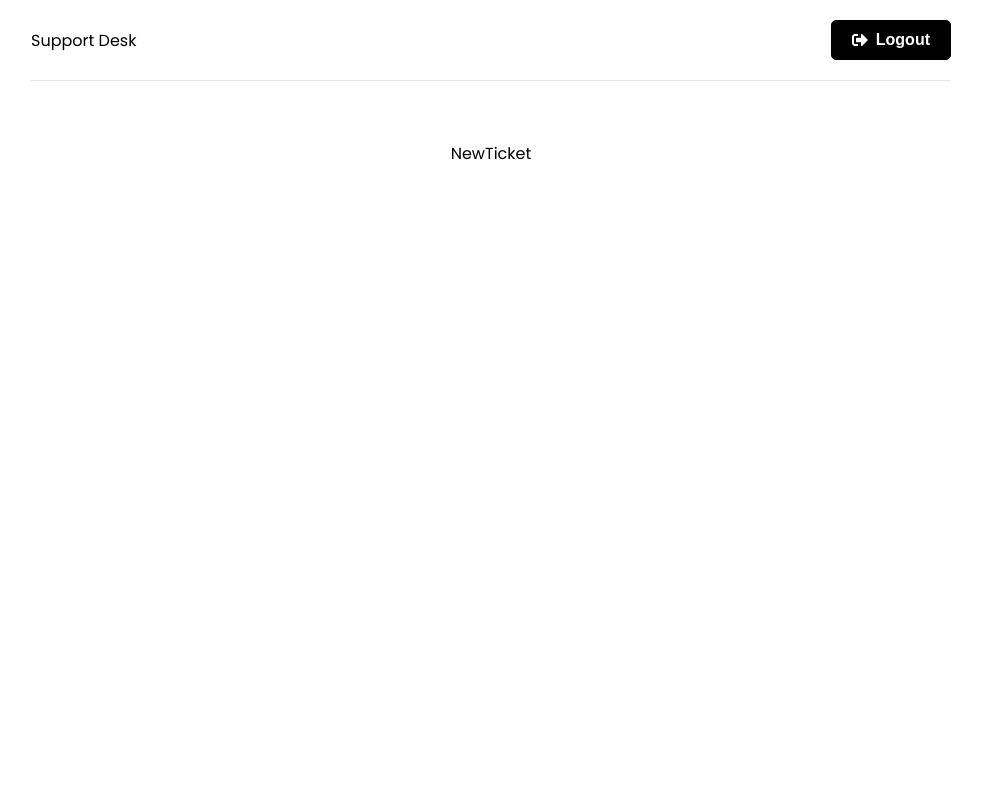
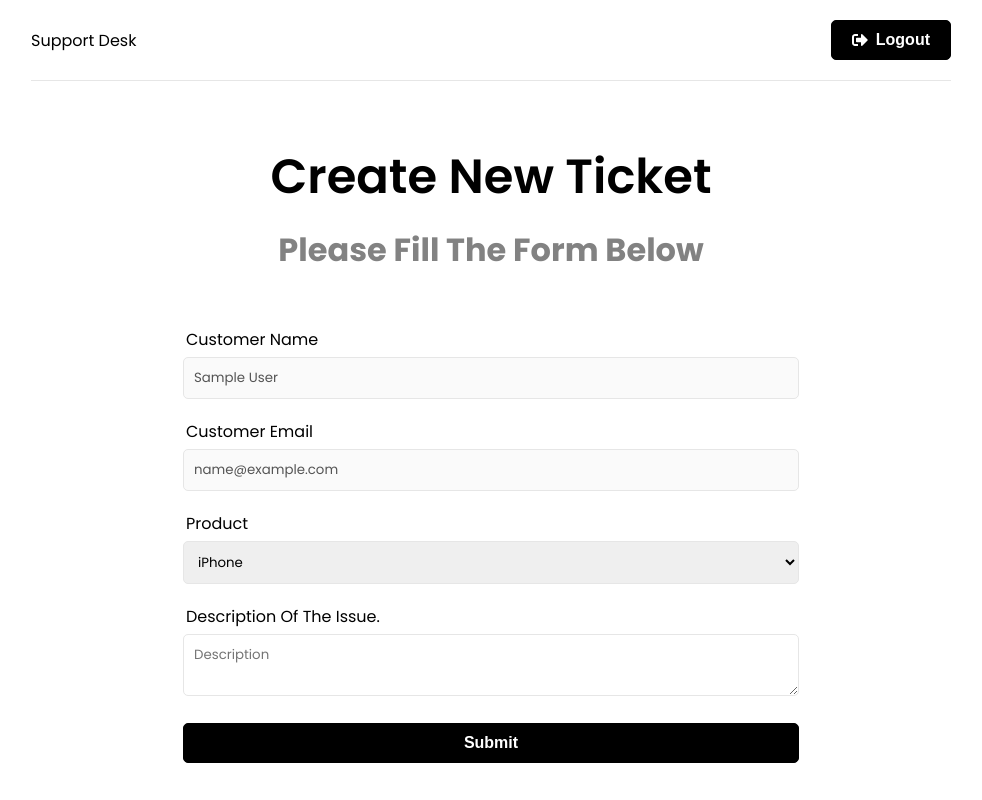
Before and after one commit to SebRincon/support-desk-app, a React (Create React App) app in the folder frontend/: page /new-ticket in a window 1280 px wide. Shown: the whole page, without its empty margins (149-1131 px from the left). Built offline with nearby package versions, Linux system fonts and the light colour scheme; sample sign-in values are in the browser's storage.

Commit message:
Created the New Ticket form page

```diff
--- a/frontend/src/pages/NewTicket.jsx
+++ b/frontend/src/pages/NewTicket.jsx
@@ -1,7 +1,67 @@
-import React from "react";
+import { set } from "mongoose";
+import React, { useState } from "react";
+import { useSelector } from "react-redux";
 
 function NewTicket() {
-  return <div>NewTicket</div>;
+  const { user } = useSelector((state) => state.auth);
+  const [name] = useState(user.name);
+  const [email] = useState(user.email);
+  const [product, setProduct] = useState("iPhone");
+  const [description, setDescription] = useState("");
+  const onSubmit = (e) => {
+    e.preventDefault();
+  };
+
+  return (
+    <>
+      <section className="heading">
+        <h1>Create New Ticket</h1>
+        <p>Please Fill The Form Below</p>
+      </section>
+      <section className="form">
+        <div className="form-group">
+          <label htmlFor="name"> Customer Name</label>
+          <input type="text" className="form-control" value={name} disabled />
+        </div>
+      </section>
+      <section className="form">
+        <div className="form-group">
+          <label htmlFor="name"> Customer Email</label>
+          <input type="text" className="form-control" value={email} disabled />
+        </div>
+        <form onSubmit={onSubmit}>
+          <div className="form-group">
+            <label htmlFor="product">Product</label>
+            <select
+              name="product"
+              id="product"
+              value={product}
+              onChange={(e) => setProduct(e.target.value)}
+            >
+              <option value="iPhone">iPhone</option>
+              <option value="Mac">Mac</option>
+              <option value="iPad">iPad</option>
+            </select>
+          </div>
+
+          <div className="form-group">
+            <label htmlFor="description"> Description Of The Issue.</label>
+            <textarea
+              name="description"
+              id="description"
+              className="form-control"
+              placeholder="Description"
+              value={description}
+              onChange={(e) => setDescription(e.target.value)}
+            ></textarea>
+          </div>
+          <div className="form-group">
+            <button className="btn btn-block">Submit</button>
+          </div>
+        </form>
+      </section>
+    </>
+  );
 }
 
 export default NewTicket;
```
